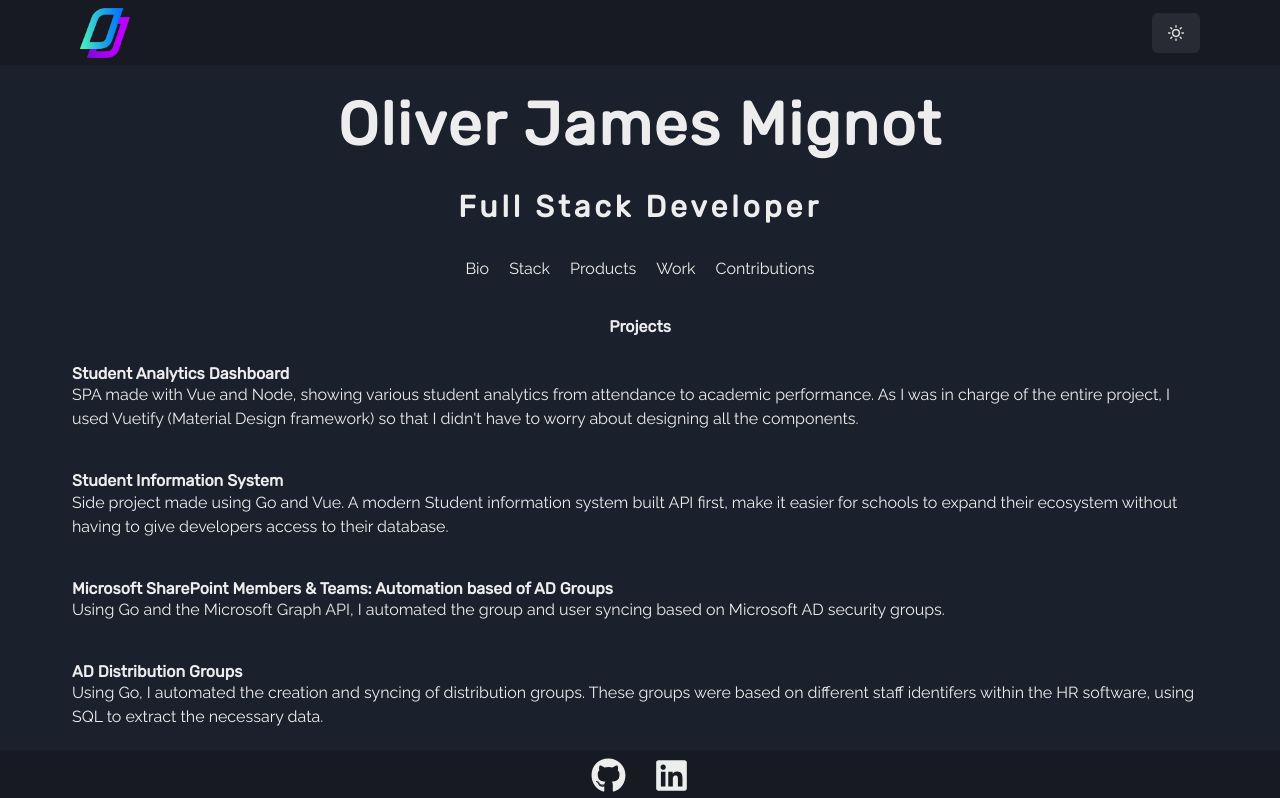
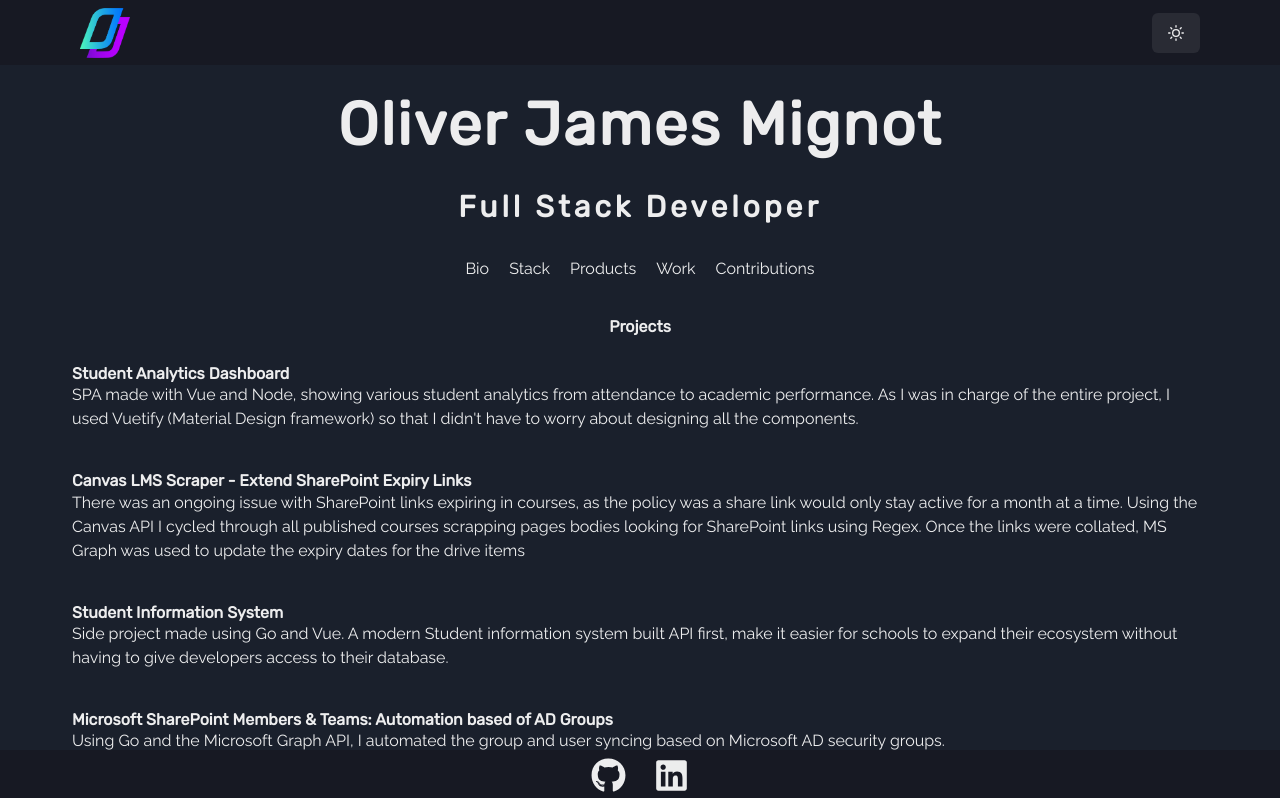
Before and after one commit to Ol1BoT/oliverjamesdev, a Next.js app: page /work in a window 1280 px wide. Shown: the top 798 px of the page. Built offline with nearby package versions, Linux system fonts and the light colour scheme.

Commit message:
add canvas scraper

```diff
--- a/pages/work.tsx
+++ b/pages/work.tsx
@@ -8,6 +8,12 @@ const projects = [
     repo_link: "",
     text: `SPA made with Vue and Node, showing various student analytics from attendance to academic performance.
     As I was in charge of the entire project, I used Vuetify (Material Design framework) so that I didn't have to worry about designing all the components.`,
+  },
+  {
+    title: "Canvas LMS Scraper - Extend SharePoint Expiry Links",
+    text: `There was an ongoing issue with SharePoint links expiring in courses, as the policy was a share link would only stay active for a month at a time.
+    Using the Canvas API I cycled through all published courses scrapping pages bodies looking for SharePoint links using Regex. Once the links were collated,
+    MS Graph was used to update the expiry dates for the drive items`,
   },
   {
     title: "Student Information System",
```
